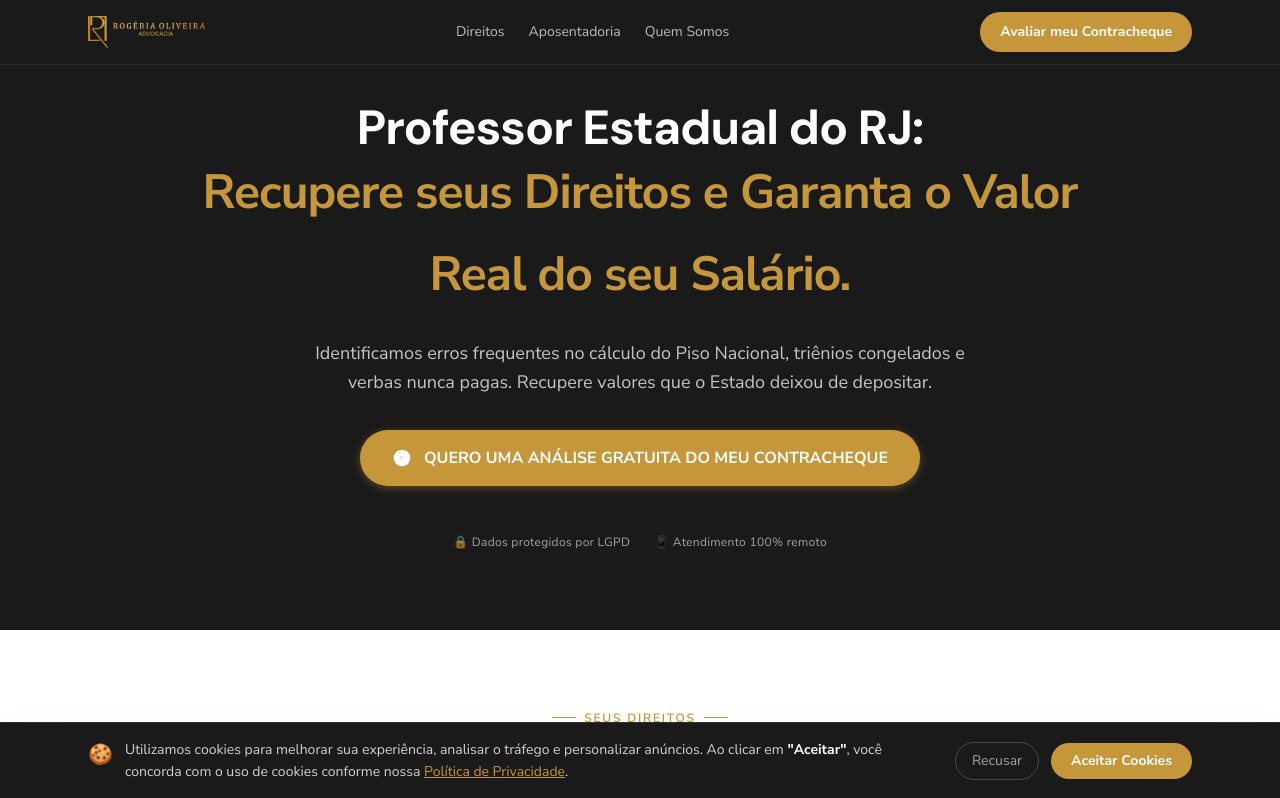
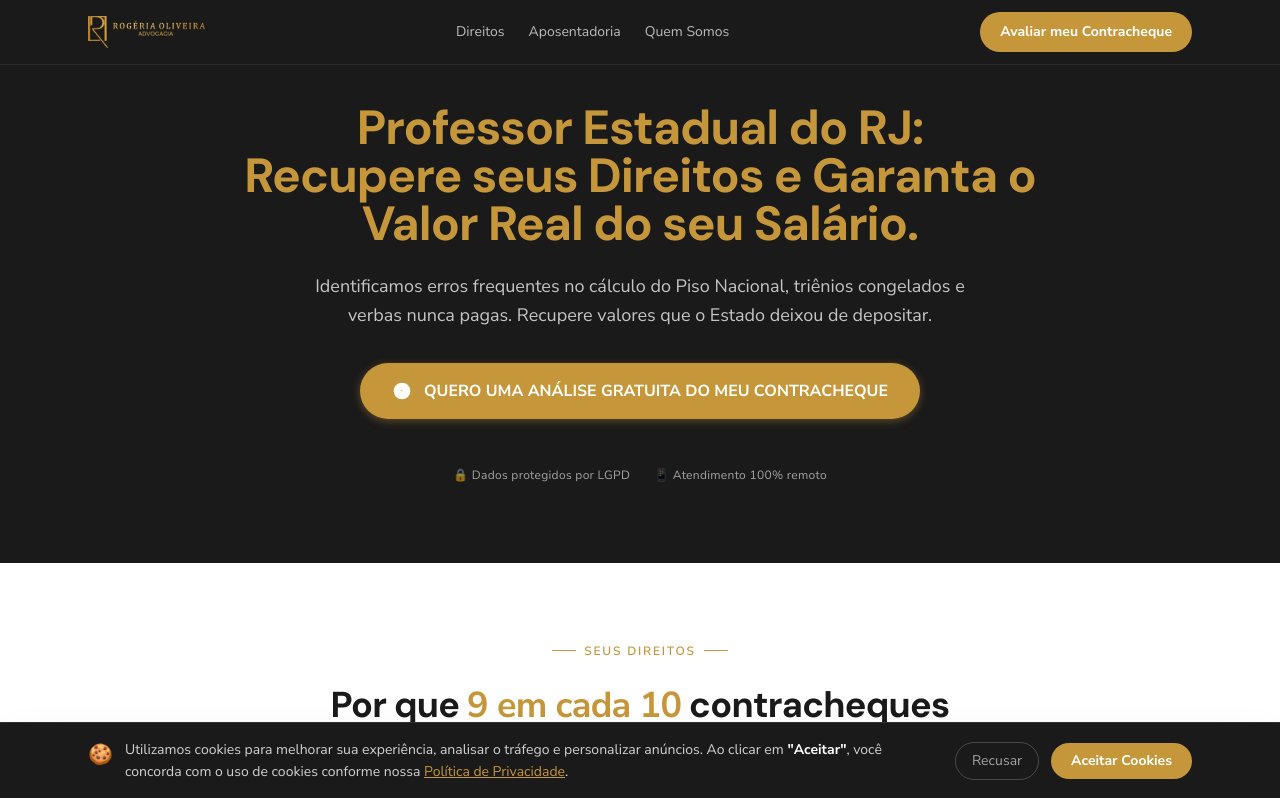
Before and after one commit to TDNobrega/siterogeria, a Next.js app: page /professores in a window 1280 px wide. Shown: the top 798 px of the page. Built offline with nearby package versions, Linux system fonts and the light colour scheme; a web font is replaced by a local one.

Commit message:
Set hero title to full primary color on professores page

```diff
--- a/src/pages/professores.tsx
+++ b/src/pages/professores.tsx
@@ -101,12 +101,10 @@ export default function Professores() {
           {/* ── 2. HERO ───────────────────────────────────────────────── */}
           <section className="bg-ink text-white pt-10 pb-20 px-4 sm:px-6">
             <div className="max-w-4xl mx-auto text-center">
-              <h1 className="font-title font-bold text-3xl sm:text-4xl lg:text-5xl leading-[1.1] mb-6 text-white">
+              <h1 className="font-title font-bold text-3xl sm:text-4xl lg:text-5xl leading-[1.1] mb-6 text-primary">
                 Professor Estadual do RJ:
                 <br />
-                <span className="text-primary">
-                  Recupere seus Direitos e Garanta o Valor Real do seu Salário.
-                </span>
+                Recupere seus Direitos e Garanta o Valor Real do seu Salário.
               </h1>
 
               <p className="font-body text-white/75 text-lg max-w-2xl mx-auto mb-8 leading-relaxed">
```
